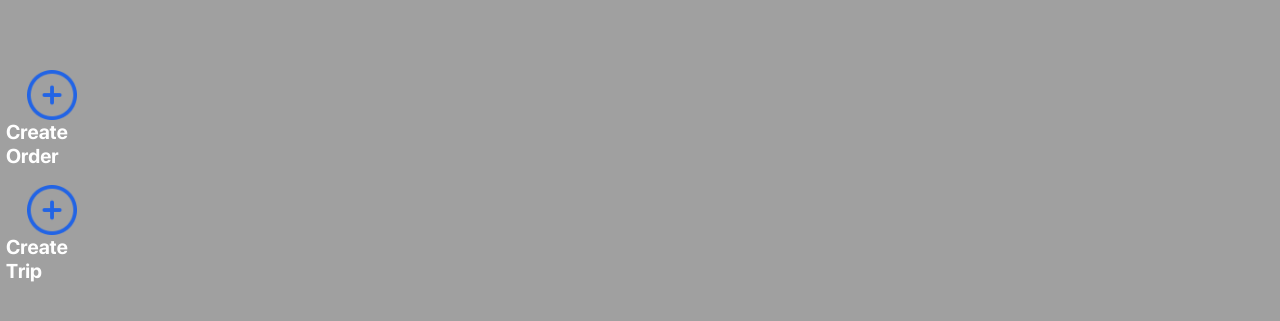
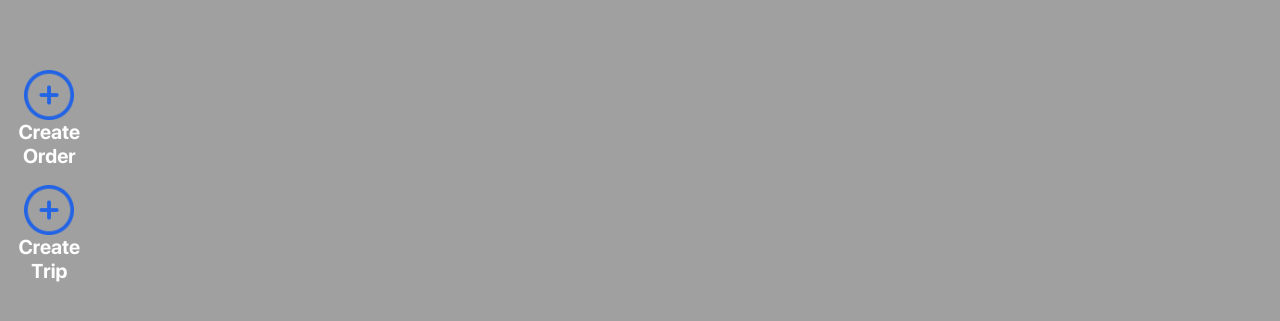
Before and after one commit to deluxanMD/transpots, a React (Create React App) app: page / in a window 1280 px wide. Shown: the part 509-830 px from the top of the page. Built offline with nearby package versions, Linux system fonts and the light colour scheme.

Commit message:
Styles fix for sidebar bottom buttons

```diff
--- a/src/components/mobile-nav/mobile-nav.component.tsx
+++ b/src/components/mobile-nav/mobile-nav.component.tsx
@@ -14,9 +14,10 @@ const MobileNav = ({ open, close }: MobileNavProps) => {
       <div
         style={{
           width: 120,
-          height: '100%',
+          height: '100vh',
           paddingRight: '12px',
           backgroundColor: theme.palette.secondary.main,
+          overflow: 'hidden',
         }}
       >
         <Sidebar close={close} />
--- a/src/components/sidebar-buttons/sidebar-buttons.component.tsx
+++ b/src/components/sidebar-buttons/sidebar-buttons.component.tsx
@@ -3,18 +3,22 @@ import PlusButton from '../../assets/icons/Plus Button.png'
 
 const SidebarButtons = () => {
   return (
-    <Stack spacing={2}>
-      <Stack alignItems="center">
+    <Stack spacing={2} justifyContent="center" alignItems="center">
+      <Stack alignItems="center" justifyContent="center" textAlign="center">
         <img src={PlusButton} alt="plus button" width={50} height={50} />
         <Typography fontWeight={700} color="#fff">
-          Create Order
+          Create
+          <br />
+          Order
         </Typography>
       </Stack>
 
-      <Stack alignItems="center">
+      <Stack alignItems="center" textAlign="center">
         <img src={PlusButton} alt="plus button" width={50} height={50} />
         <Typography fontWeight={700} color="#fff">
-          Create Trip
+          Create
+          <br />
+          Trip
         </Typography>
       </Stack>
     </Stack>
--- a/src/components/sidebar/sidebar.component.tsx
+++ b/src/components/sidebar/sidebar.component.tsx
@@ -39,9 +39,7 @@ const Sidebar = ({ close }: SidebarProps) => {
           </CustomListItemButton>
         ))}
       </List>
-      <div style={{ marginLeft: '6px' }}>
-        <SidebarButtons />
-      </div>
+      <SidebarButtons />
     </Box>
   )
 }
```
